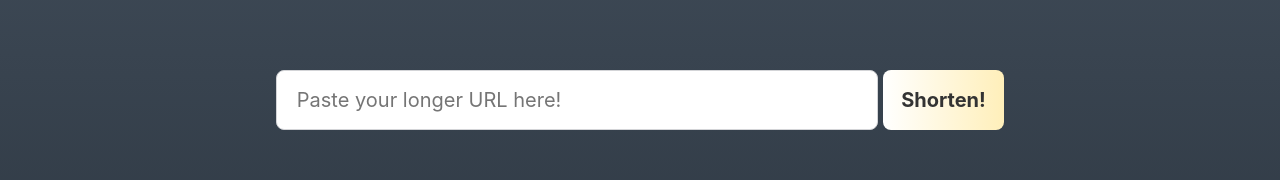
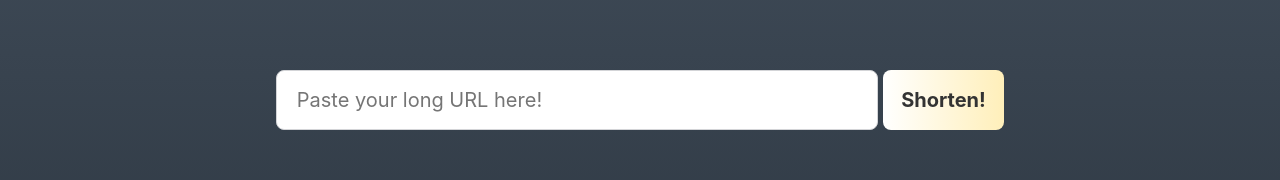
Before and after one commit to luizfx22/Tidis, a Next.js app: page / in a window 1280 px wide. Shown: the part 336-516 px from the top of the page. Built offline with nearby package versions, Linux system fonts and the light colour scheme.

Commit message:
Update index.tsx

```diff
--- a/pages/index.tsx
+++ b/pages/index.tsx
@@ -238,10 +238,10 @@ export default class Index extends Component<{}, IState> {
                       value={url}
                       onChange={this.setURL}
                       className={styles.url}
-                      placeholder="Paste your longer URL here!"
+                      placeholder="Paste your long URL here!"
                       required
                       disabled={loading}
-                      aria-placeholder="Paste your longer URL here!"
+                      aria-placeholder="Paste your long URL here!"
                     />
                   </Col>
                   <Col xs={3} sm={4} md={3} xl={2}>
```
